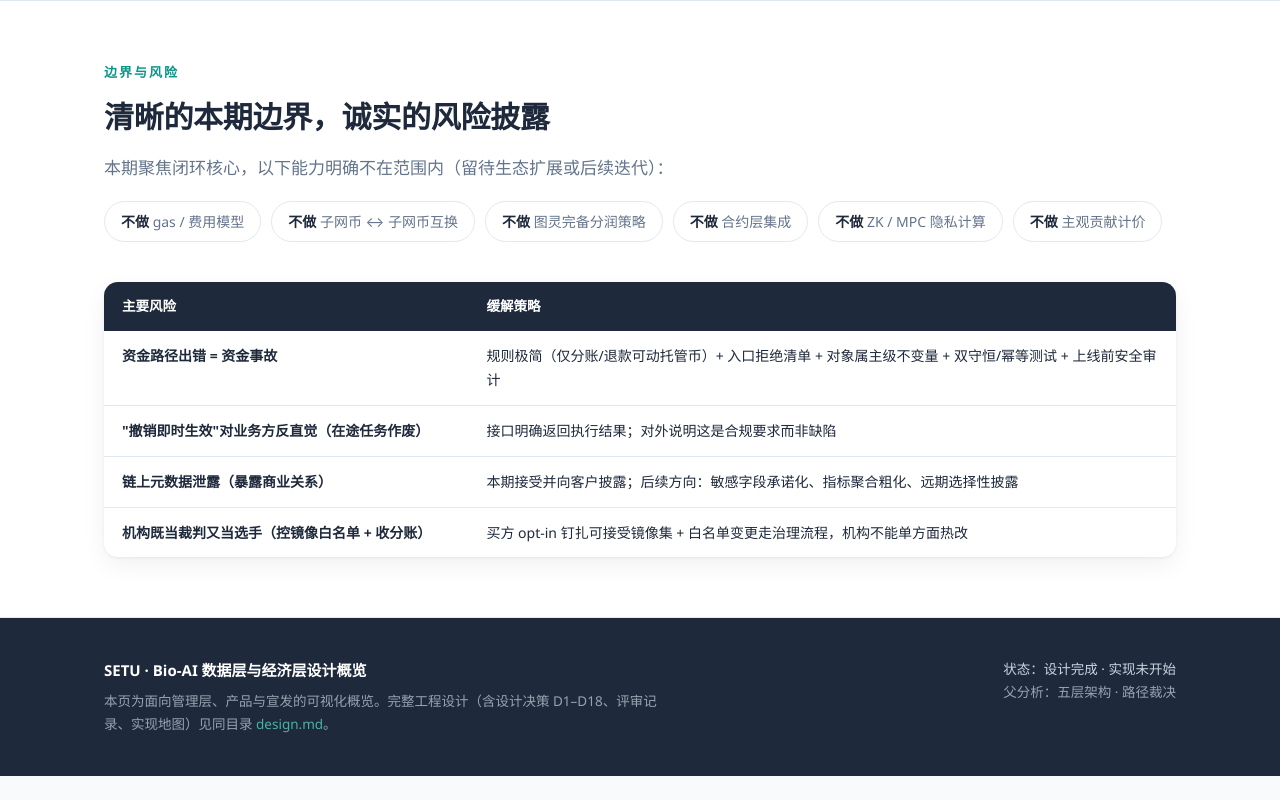
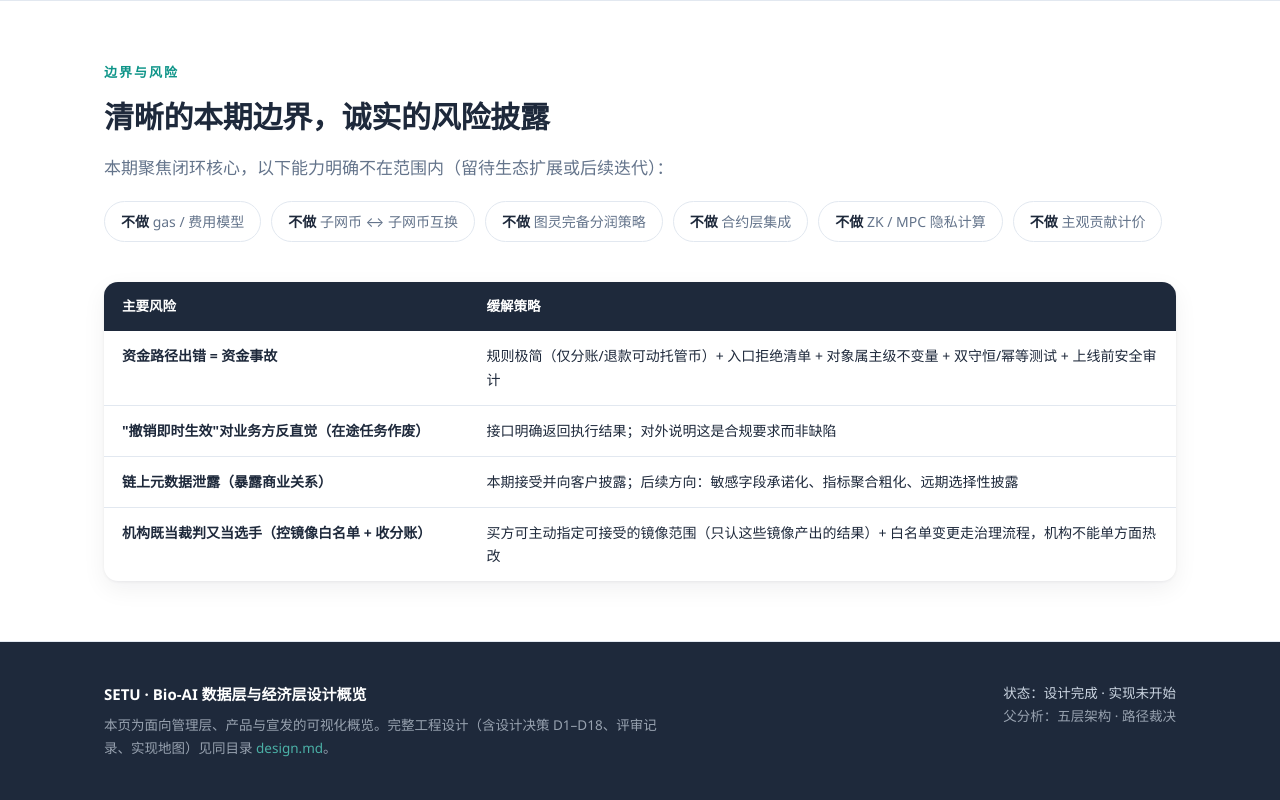
Before and after one commit to ivan-xin/AdvaitaLabs, a plain HTML site: page setu_ai_rl_3/index.html in a window 1280 px wide. Shown: the part 8475-9275 px from the top of the page. Before the commit the page ends 9251 px from the top, so only its background shows below. Drawn offline with Linux system fonts and the light colour scheme.

Commit message:
update content

```diff
--- a/setu_ai_rl_3/index.html
+++ b/setu_ai_rl_3/index.html
@@ -559,7 +559,7 @@
       <tr><td>资金路径出错 = 资金事故</td><td>规则极简（仅分账/退款可动托管币）+ 入口拒绝清单 + 对象属主级不变量 + 双守恒/幂等测试 + 上线前安全审计</td></tr>
       <tr><td>"撤销即时生效"对业务方反直觉（在途任务作废）</td><td>接口明确返回执行结果；对外说明这是合规要求而非缺陷</td></tr>
       <tr><td>链上元数据泄露（暴露商业关系）</td><td>本期接受并向客户披露；后续方向：敏感字段承诺化、指标聚合粗化、远期选择性披露</td></tr>
-      <tr><td>机构既当裁判又当选手（控镜像白名单 + 收分账）</td><td>买方 opt-in 钉扎可接受镜像集 + 白名单变更走治理流程，机构不能单方面热改</td></tr>
+      <tr><td>机构既当裁判又当选手（控镜像白名单 + 收分账）</td><td>买方可主动指定可接受的镜像范围（只认这些镜像产出的结果）+ 白名单变更走治理流程，机构不能单方面热改</td></tr>
     </table>
   </div>
 </section>
```
